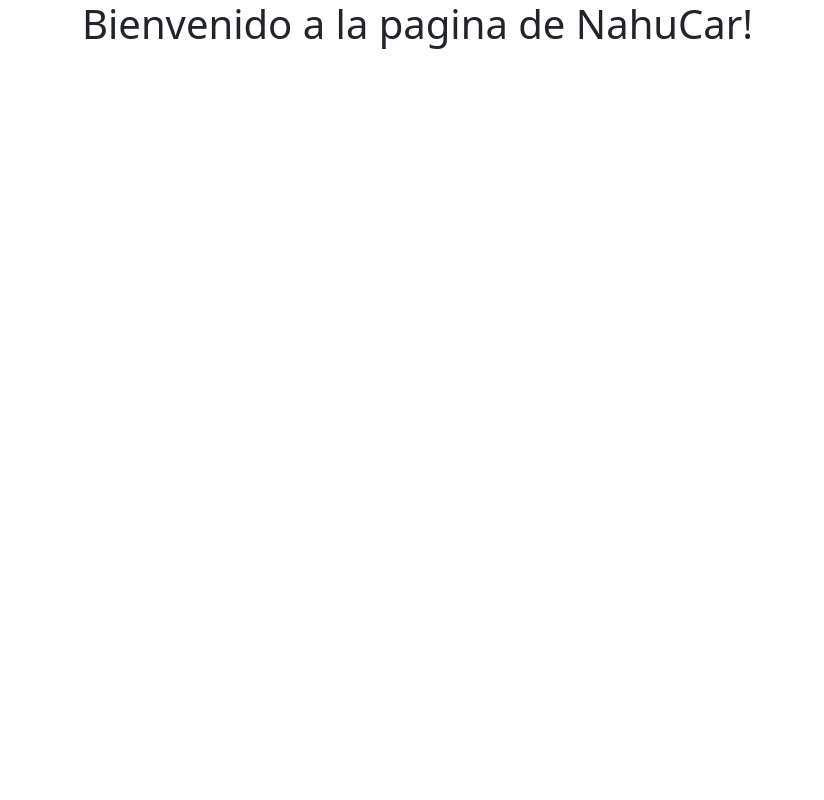
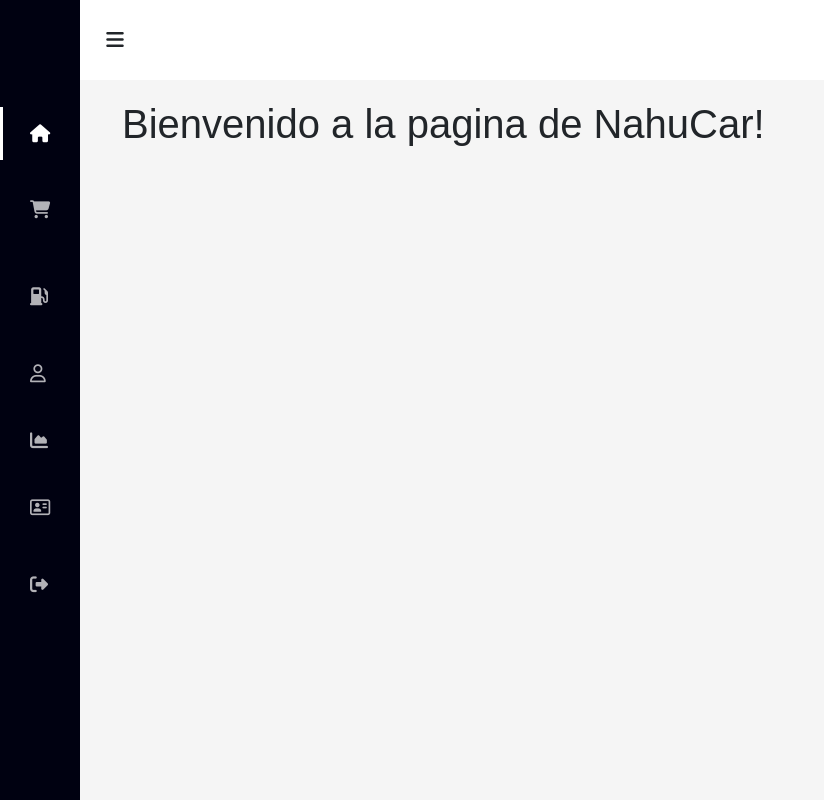
Before and after one commit to gustavocano23/NahuCar, a Django app: template app_inventario/templates/inventario/index.html in a window 1280 px wide. Shown: the whole page, without its empty margins (0-824 px from the left). Run offline with Django 3.2, Linux system fonts and the light colour scheme; the template is opened without the code that fills it, so the values that code supplies are empty; some libraries are stand-ins or nearby versions.

Commit message:
Creating side menu

```diff
--- /dev/null
+++ b/app_inventario/static/NahuCar/css/menu.css
@@ -0,0 +1,168 @@
+@import url('https://fonts.googleapis.com/css2?family=Open+Sans:ital,wght@0,300;0,400;0,600;0,700;0,800;1,300;1,400;1,600;1,700;1,800&display=swap');
+
+*{
+    margin: 0;
+    padding: 0;
+    box-sizing: border-box;
+    text-decoration: none;
+    font-family: 'Alegreya Sans', sans-serif;
+}
+
+body{
+    margin-left: 80px;
+    margin-top: 80px;
+    transition: margin-left 300ms cubic-bezier(0.785, 0.135, 0.15, 0.86);
+    background-color: #f5f5f5;
+}
+
+main{
+    width: 100%;
+    height: 100%;
+    padding: 20px;
+}
+
+a{
+    text-decoration: none;
+}
+
+h4{
+    font-size: 16px;
+}
+
+header{
+    width: 100%;
+    height: 80px;
+    background: #fff; /*#f5f5f5*/
+    display: flex;
+    align-items: center;
+    position: fixed;
+    top: 0;
+    z-index: 200;
+}
+
+.icon-menu{
+    width: 50px;
+    height: 100%;
+    display: flex;
+    justify-content: center;
+    align-items: center;
+    transform: translateX(10px);
+}
+
+.icon-menu i{
+    font-size: 20px;
+    cursor: pointer;
+    position: absolute;
+}
+
+.menu-side{
+    width: 80px;
+    height: 100%;
+    background: #000111;
+    position: fixed;
+    top: 0;
+    left: 0;
+    color: white;
+    font-size: 18px;
+    z-index: 300;
+    overflow: hidden;
+    overflow-y: scroll;
+    border-right: 20px solid #000111;
+    transition: all 300ms cubic-bezier(0.785, 0.135, 0.15, 0.86);
+}
+
+/*Ocultar scroll para chrome, safari y opera*/
+.menu-side::-webkit-scrollbar{
+    display: none;
+}
+
+/*Ocultar scroll para IE, Edge y Firefox*/
+.menu-side{
+    -ms-overflow-style: none;
+    scrollbar-width: none;
+}
+
+
+.name-page{
+    padding: 20px 30px;
+    display: flex;
+    align-items: center;
+    margin-top: 10px;
+}
+
+.name-page i{
+    width: 20px;
+    margin-right: 20px;
+}
+
+.options-menu{
+    padding: 20px 30px;
+    position: absolute;
+    top: 80px;
+}
+
+.options-menu a{
+    color: #ffffffb2;
+    cursor: default;
+    display: block;
+    position: relative;
+    transition: color 300ms;
+}
+
+.options-menu a:hover{
+    color: white;
+}
+
+.options-menu .option{
+    padding: 20px 0px;
+    display: flex;
+    align-items: center;
+    position: relative;
+}
+
+.options-menu .option i{
+    width: 20px;
+    margin-right: 20px;
+    cursor: pointer;
+}
+
+.options-menu .option h4{
+    font-weight: 400;
+    cursor: pointer;
+}
+
+a.selected{
+    color: #fff;
+}
+
+.selected:before{
+    content: '';
+    width: 3px;
+    height: 80%;
+    background: white;
+    position: absolute;
+    top: 10%;
+    left: -30px;
+}
+
+/*Clases para usar en JavaScript*/
+
+.body-move{
+    margin-left: 250px;
+}
+
+.menu-side-move{
+    width: 250px;
+}
+
+
+@media screen and (max-width: 760px){
+    .body_move{
+        margin-left: 0px;
+    }
+
+    .menu-side_move{
+        width: 80px;
+        left: -80px;
+    }
+}
--- /dev/null
+++ b/app_inventario/static/NahuCar/js/menu.js
@@ -0,0 +1,38 @@
+//Ejecutar función en el evento click
+document.getElementById("btn-open").addEventListener("click", openCloseMenu);
+
+//Declaramos variables
+var sideMenu = document.getElementById("menu-side");
+var body = document.getElementById("body");
+
+//Evento para mostrar y ocultar menú
+    function openCloseMenu(){
+        body.classList.toggle("body-move");
+        sideMenu.classList.toggle("menu-side-move");
+    }
+
+//Si el ancho de la página es menor a 760px, ocultará el menú al recargar la página
+
+if (window.innerWidth < 760){
+
+    body.classList.add("body-move");
+    sideMenu.classList.add("menu-side-move");
+}
+
+//Haciendo el menú responsive(adaptable)
+
+window.addEventListener("resize", function(){
+
+    if (window.innerWidth > 760){
+
+        body.classList.remove("body-move");
+        sideMenu.classList.remove("menu-side-move");
+    }
+
+    if (window.innerWidth < 760){
+
+        body.classList.add("body-move");
+        sideMenu.classList.add("menu-side-move");
+    }
+
+});
--- a/global_templates/base.html
+++ b/global_templates/base.html
@@ -8,11 +8,80 @@
     <meta name="viewport" content="width=device-width, initial-scale=1.0">
     <title>{% block title %}{% endblock title %}</title>
     <link rel="stylesheet" href="{% static 'NahuCar/bootstrap/bootstrap.min.css' %}">
+    <link rel="stylesheet" href="{% static 'NahuCar/css/menu.css' %}">
+    {% block css %}{% endblock css %}
 </head>
-<body>
-    {% block container %}{% endblock container %}
 
+<body id="body">
+    <header>
+        <!--Boton para acceder al menu-->
+        <div class="icon-menu">
+            <i class="fas fa-bars" id="btn-open"></i>
+        </div>
+        {% block search %}{% endblock search %}
+    </header>
+
+     <div class="menu-side" id="menu-side">
+
+        <div class="options-menu">
+            <a href="" class="selected">
+                <div class="option">
+                    <i class="fas fa-home" title="Inicio"></i>
+                    <h4>Inicio</h4>
+                </div>
+            </a>
+            <a href="#">
+                <div class="option">
+                    <i class="fas fa-shopping-cart" title="Productos"></i>
+                    <h4>Inventario Productos</h4>
+                </div>
+            </a>
+            <a href="#">
+                <div class="option">
+                    <i class="fas fa-gas-pump" title="Combustible"></i>
+                    <h4>Inventario Combustible</h4>
+                </div>
+            </a>
+            <a href="#">
+                <div class="option">
+                    <i class="far fa-user" title="Empleado"></i>
+                    <h4>Empleados</h4>
+                </div>
+            </a>
+            <a href="#">
+                <div class="option">
+                    <i class="fas fa-chart-area" title="Analisis"></i>
+                    <h4>Analitica</h4>
+                </div>
+            </a>
+            <a href="#">
+                <div class="option">
+                    <i class="far fa-address-card" title="Nosotros"></i>
+                    <h4>Nosotros</h4>
+                </div>
+            </a>
+
+            <a href="#">
+                <div class="option">
+                    <i class="fas fa-sign-out-alt" title="Cerrar-sesion"></i>
+                    <h4>Cerrar Sesión</h4>
+                </div>
+            </a>
+        </div>
+    </div>
+
+    <main>
+        {% block container %}{% endblock container %}
+    </main>
+
+
+
+
+
+    <script src="{% static 'NahuCar/js/41bcea2ae3.js' %}" crossorigin="anonymous"></script>
     <script src="{% static 'NahuCar/bootstrap/bootstrap.bundle.min.js' %}"></script>
+    <script src="{% static 'NahuCar/js/menu.js' %}"></script>
+
 
 </body>
 </html>
```
Also changed, not shown: app_inventario/static/NahuCar/css/input_search.css (added, +34 -0 lines), app_inventario/templates/inventario/page1.html (+15 -11 lines), app_inventario/static/NahuCar/js/41bcea2ae3.js (added), db.sqlite3.
